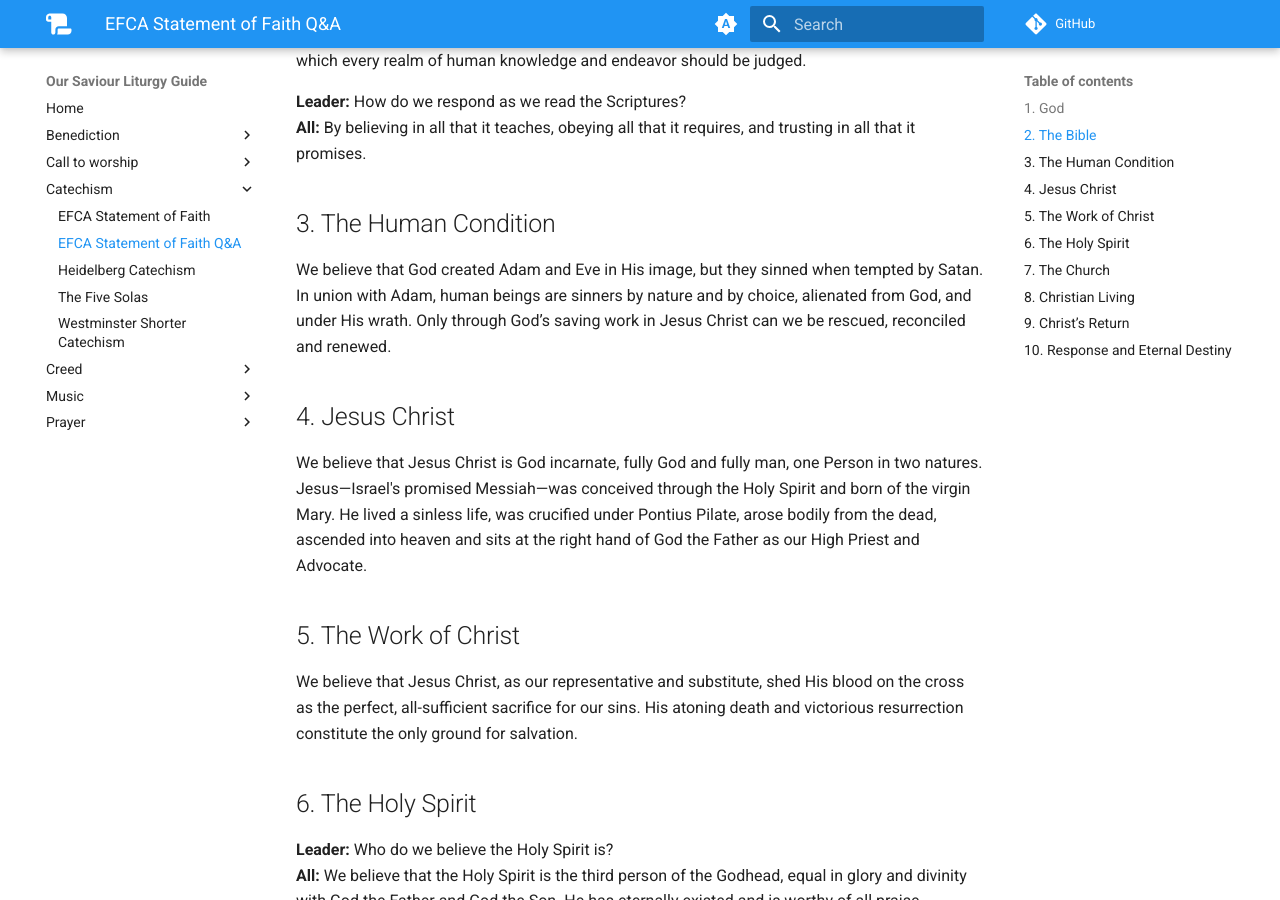
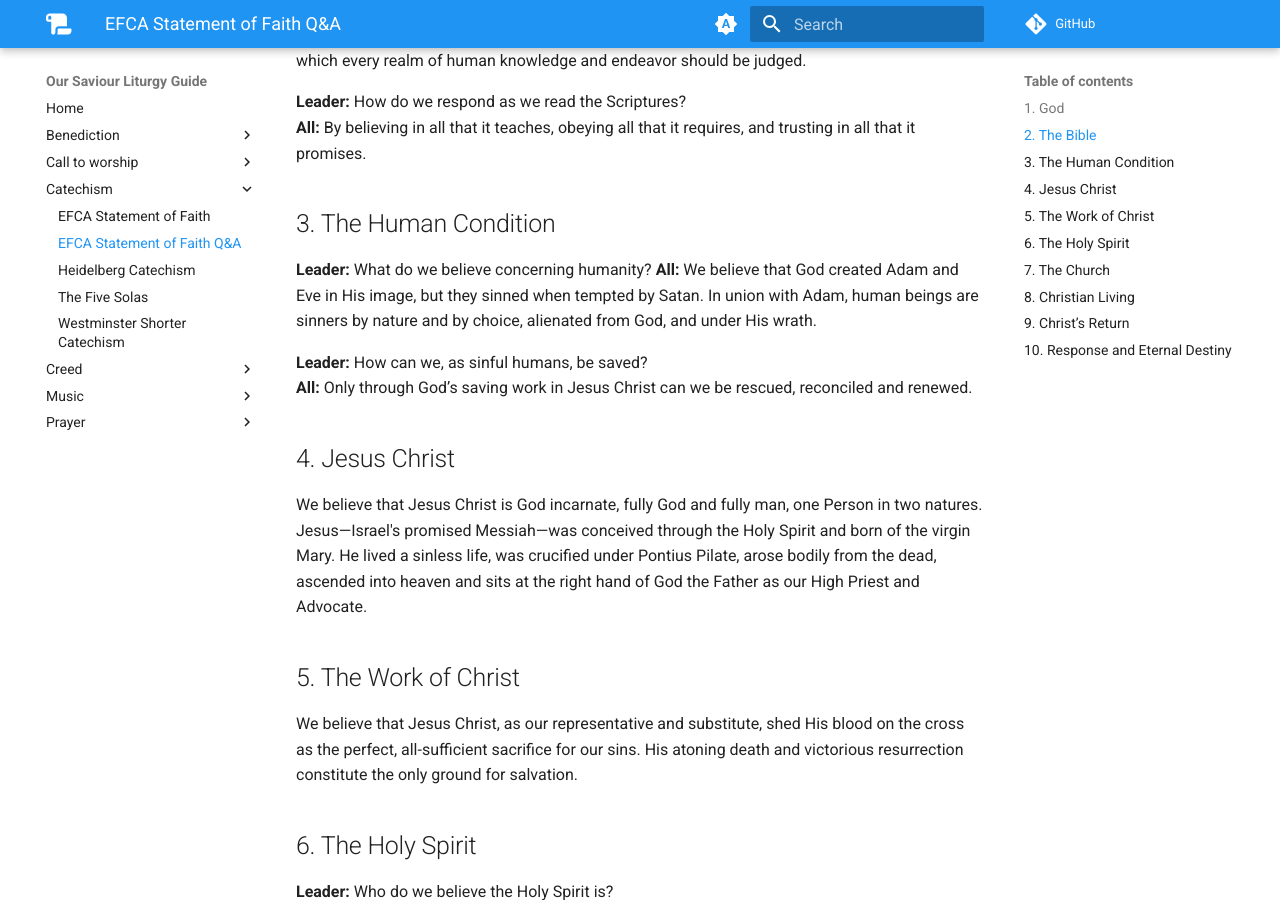
Before and after one commit to timschieck/catechism, an MkDocs documentation site: the page built from docs/catechism/efca-statement-of-faith-q-and-a.md, in a window 1280 px wide and 900 px high, scrolled down 677 px. Built offline with MkDocs 1.6.1 and Material for MkDocs 9.7.7, drawn with Linux system fonts in a browser that asks for light colours; comment, search, counter and statistics services are not loaded.

Commit message:
Updated EFCA SOF (Q&A)

```diff
--- a/docs/catechism/efca-statement-of-faith-q-and-a.md
+++ b/docs/catechism/efca-statement-of-faith-q-and-a.md
@@ -18,7 +18,12 @@ The following has been adapted from the EFCA Statement of Faith (June 9th, 2019)
 **All:** By believing in all that it teaches, obeying all that it requires, and trusting in all that it promises.
 
 ## 3. The Human Condition
-We believe that God created Adam and Eve in His image, but they sinned when tempted by Satan. In union with Adam, human beings are sinners by nature and by choice, alienated from God, and under His wrath. Only through God’s saving work in Jesus Christ can we be rescued, reconciled and renewed.
+**Leader:** What do we believe concerning humanity?
+**All:** We believe that God created Adam and Eve in His image, but they sinned when tempted by Satan. In union with Adam, human beings are sinners by nature and by choice, alienated from God, and under His wrath.
+
+**Leader:** How can we, as sinful humans, be saved?
+**All:** Only through God’s saving work in Jesus Christ can we be rescued, reconciled and renewed.
+
 ## 4. Jesus Christ
 We believe that Jesus Christ is God incarnate, fully God and fully man, one Person in two natures. Jesus—Israel's promised Messiah—was conceived through the Holy Spirit and born of the virgin Mary. He lived a sinless life, was crucified under Pontius Pilate, arose bodily from the dead, ascended into heaven and sits at the right hand of God the Father as our High Priest and Advocate.
 ## 5. The Work of Christ
```
